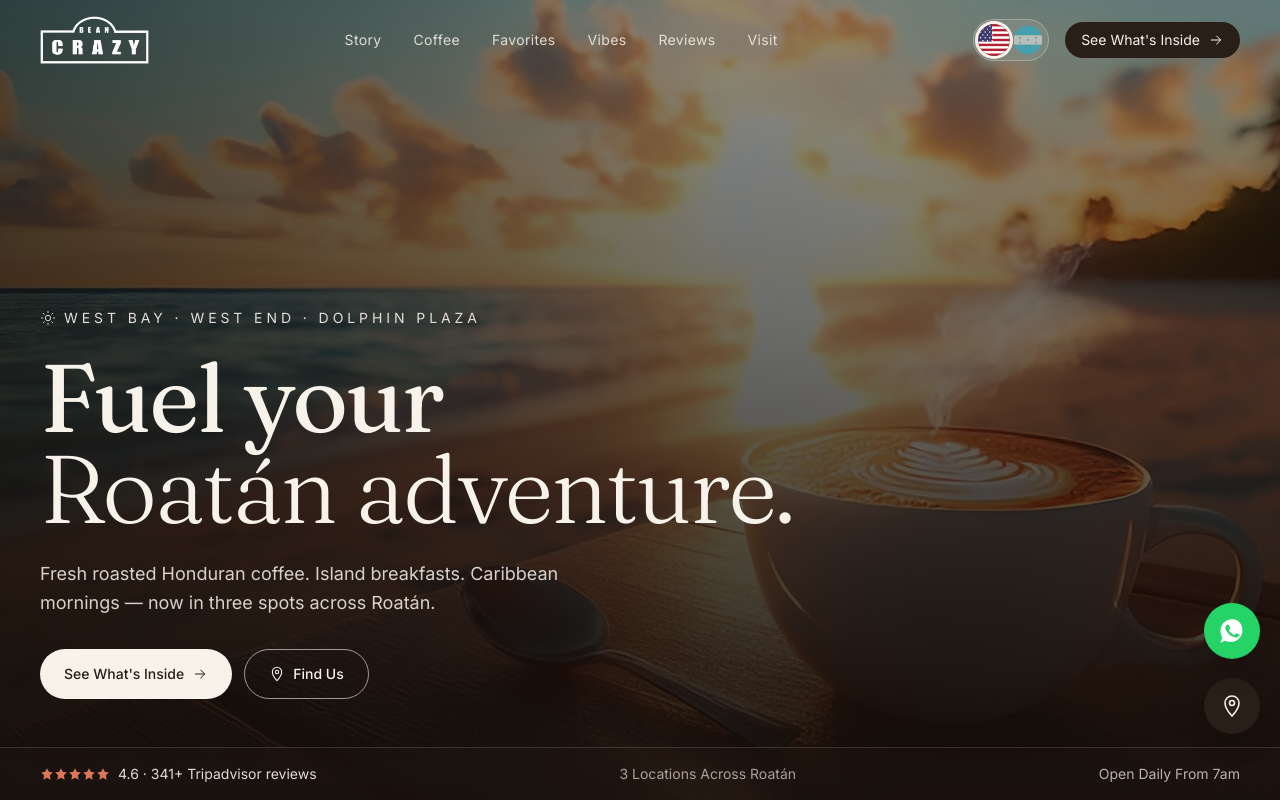
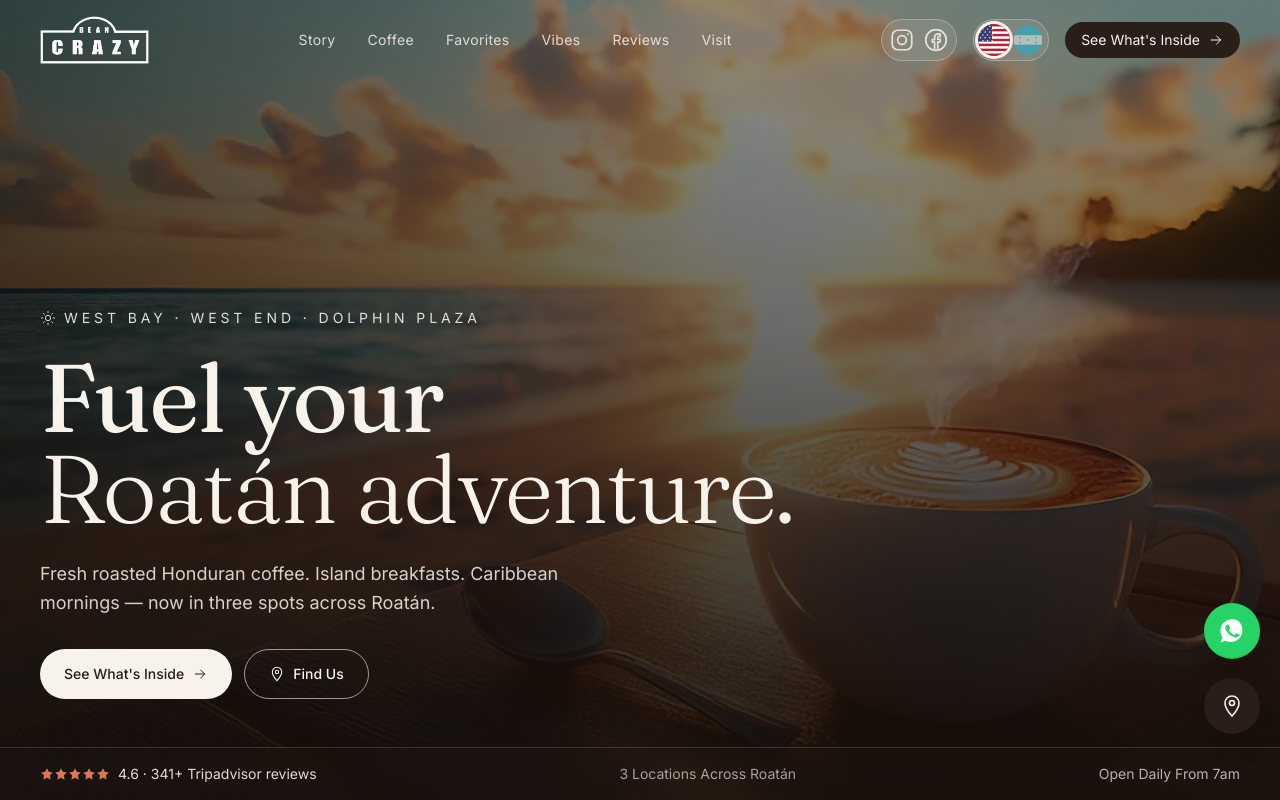
Before and after one commit to technaglobal/beancrazy, a React (Vite) app: page / in a window 1280 px wide. Shown: the top 800 px of the page. Built offline with nearby package versions, Linux system fonts and the light colour scheme.

Commit message:
Added social buttons

```diff
--- a/src/App.tsx
+++ b/src/App.tsx
@@ -73,7 +73,80 @@ const Icon = {
       <path d="M12 2v2M12 20v2M2 12h2M20 12h2M4.9 4.9l1.4 1.4M17.7 17.7l1.4 1.4M4.9 19.1l1.4-1.4M17.7 6.3l1.4-1.4" strokeLinecap="round" />
     </svg>
   ),
+  Instagram: (p: React.SVGProps<SVGSVGElement>) => (
+    <svg viewBox="0 0 24 24" fill="none" stroke="currentColor" strokeWidth="1.6" {...p}>
+      <rect x="3" y="3" width="18" height="18" rx="5" />
+      <circle cx="12" cy="12" r="4" />
+      <circle cx="17.4" cy="6.6" r="0.9" fill="currentColor" stroke="none" />
+    </svg>
+  ),
+  Facebook: (p: React.SVGProps<SVGSVGElement>) => (
+    <svg viewBox="0 0 24 24" fill="none" stroke="currentColor" strokeWidth="1.6" {...p}>
+      <circle cx="12" cy="12" r="9.5" />
+      <path
+        d="M13.6 20v-6.3h2.1l.3-2.4h-2.4v-1.6c0-.68.2-1.14 1.16-1.14h1.24V6.5c-.6-.07-1.28-.1-1.96-.1-1.94 0-3.34 1.18-3.34 3.36v1.84H8.6v2.4h2.1V20"
+        strokeLinecap="round"
+        strokeLinejoin="round"
+      />
+    </svg>
+  ),
 };
+
+/* ================================================================== */
+/* SOCIAL LINKS                                                        */
+/* ================================================================== */
+
+const SOCIAL_LINKS = [
+  { label: "Instagram", href: "https://www.instagram.com/beancrazyroatan/", Icon: Icon.Instagram },
+  { label: "Facebook", href: "https://www.facebook.com/BeanCrazyRoatan", Icon: Icon.Facebook },
+];
+
+/** Small icon-only social buttons for the header — mirrors the LanguageToggle's
+ *  pill styling so it reads as one family of controls, not a bolted-on addition. */
+function SocialLinksHeader({ scrolled }: { scrolled: boolean }) {
+  return (
+    <div
+      className={`inline-flex items-center gap-0.5 p-1 rounded-full border backdrop-blur-md transition-colors duration-500 ${
+        scrolled ? "bg-espresso/5 border-espresso/10" : "bg-cream/10 border-cream/30"
+      }`}
+    >
+      {SOCIAL_LINKS.map(({ label, href, Icon: SocialIcon }) => (
+        <a
+          key={label}
+          href={href}
+          target="_blank"
+          rel="noopener"
+          aria-label={label}
+          className={`relative w-7 h-7 md:w-8 md:h-8 rounded-full grid place-items-center transition-all duration-300 hover:opacity-100 ${
+            scrolled ? "text-espresso/70 hover:text-espresso" : "text-cream/85 hover:text-cream"
+          }`}
+        >
+          <SocialIcon className="w-[23px] h-[23px] md:w-[26px] md:h-[26px]" />
+        </a>
+      ))}
+    </div>
+  );
+}
+
+/** Slightly larger variant for the mobile drawer, sitting inline with the language toggle. */
+function SocialLinks({ className = "" }: { className?: string }) {
+  return (
+    <div className={`inline-flex items-center gap-0.5 p-1 rounded-full bg-espresso/5 border border-espresso/10 ${className}`}>
+      {SOCIAL_LINKS.map(({ label, href, Icon: SocialIcon }) => (
+        <a
+          key={label}
+          href={href}
+          target="_blank"
+          rel="noopener"
+          aria-label={label}
+          className="relative w-8 h-8 rounded-full grid place-items-center text-espresso/70 hover:text-espresso transition"
+        >
+          <SocialIcon className="w-[27px] h-[27px]" />
+        </a>
+      ))}
+    </div>
+  );
+}
 
 /* ================================================================== */
 
@@ -141,6 +214,7 @@ export default function App() {
           </nav>
 
           <div className="hidden lg:flex items-center gap-4">
+            <SocialLinksHeader scrolled={scrolled} />
             <LanguageToggleHeader scrolled={scrolled} />
             <a
               href="#favorites"
@@ -219,6 +293,7 @@ export default function App() {
             {t.drawer.hours} <br />
             {t.drawer.hours2}
           </div>
+          <SocialLinks className="mt-6" />
         </aside>
       </div>
 
@@ -782,12 +857,13 @@ function Footer() {
             {t.footer.tagline}
           </p>
           <div className="mt-6 flex gap-3">
-            {[
-              ["Instagram", "https://www.instagram.com/beancrazyroatan/"],
-              ["Facebook", "https://www.facebook.com/BeanCrazyRoatan"],
-              ["Tripadvisor", "https://www.tripadvisor.com/Restaurant_Review-g303875-d11946248-Reviews-Bean_Crazy_Cafe_Breasfast-West_End_Roatan_Bay_Islands.html"],
-            ].map(([n, u]) => (
-              <a key={n} href={u} target="_blank" rel="noopener" className="px-4 py-2 text-xs uppercase tracking-widest border border-cream/25 rounded-full hover:bg-cream hover:text-espresso transition">
+            {([
+              ["Instagram", "https://www.instagram.com/beancrazyroatan/", Icon.Instagram],
+              ["Facebook", "https://www.facebook.com/BeanCrazyRoatan", Icon.Facebook],
+              ["Tripadvisor", "https://www.tripadvisor.com/Restaurant_Review-g303875-d11946248-Reviews-Bean_Crazy_Cafe_Breasfast-West_End_Roatan_Bay_Islands.html", null],
+            ] as const).map(([n, u, PillIcon]) => (
+              <a key={n} href={u} target="_blank" rel="noopener" className="inline-flex items-center gap-1.5 px-4 py-2 text-xs uppercase tracking-widest border border-cream/25 rounded-full hover:bg-cream hover:text-espresso transition">
+                {PillIcon && <PillIcon className="w-3.5 h-3.5" />}
                 {n}
               </a>
             ))}
```
